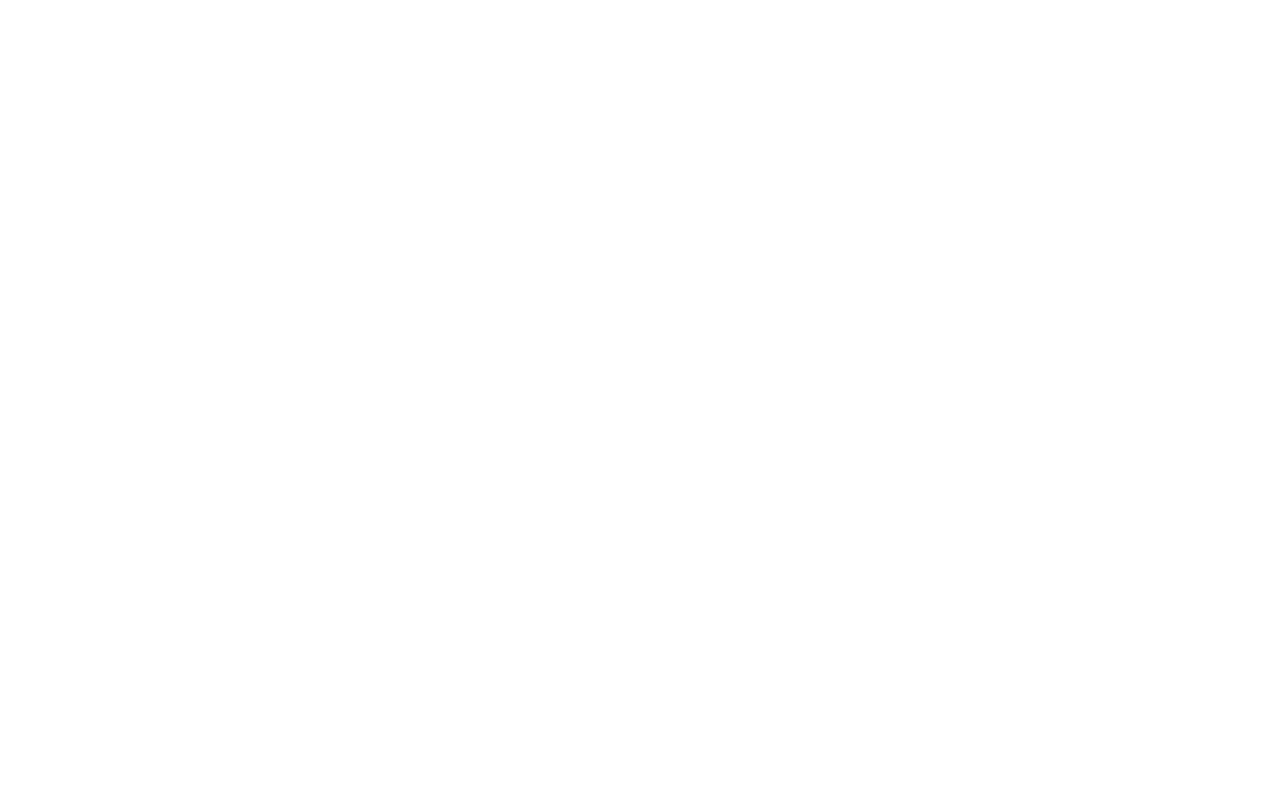
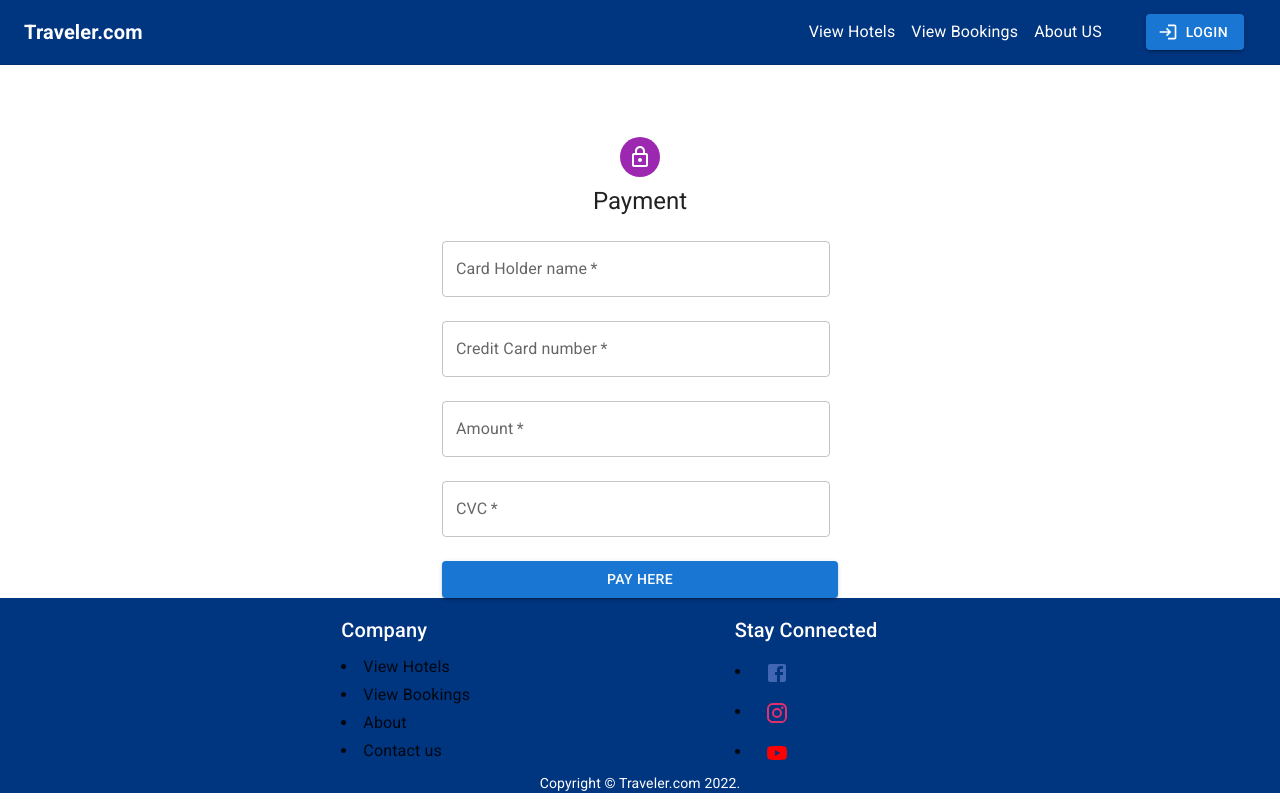
Before and after one commit to navod99/hotel-reservation-platform, a React (Create React App) app in the folder Frontend/: page /payment in a window 1280 px wide. Before the commit this address had no page. Built offline with nearby package versions, Linux system fonts and the light colour scheme.

Commit message:
Add payment ui

```diff
--- /dev/null
+++ b/Frontend/src/components/Customer/HotelView.js
@@ -0,0 +1,66 @@
+import React, { useState, useEffect } from 'react'
+import { useParams } from 'react-router-dom'
+import axios from 'axios'
+import Card from '@mui/material/Card';
+import CardContent from '@mui/material/CardContent';
+import CardMedia from '@mui/material/CardMedia';
+import Typography from '@mui/material/Typography';
+import { CardActionArea } from '@mui/material';
+import { Box } from '@mui/material';
+import Chip from '@mui/material/Chip';
+import Footer from '../Footer/Footer';
+import Header from '../Header/Header';
+
+
+const HotelView = () => {
+    let params = useParams()
+    const [hotelDetails, setHotelDetails] = useState("")
+
+    useEffect(() => {
+        function getHotels() {
+            console.log(params.id, "params")
+            axios.get(`http://localhost:5000/hotel/${params.id}`).then((res) => {
+                setHotelDetails(res.data);
+            }).catch((err) => {
+                alert(err.message);
+                console.log(err.message);
+            })
+        }
+        getHotels()
+    }, [])
+
+    return (
+        <Box >
+            <Header />
+            <Card
+                sx={{ height: '100%', display: 'flex', flexDirection: 'column' }}
+            >
+                <Card sx={{ maxWidth: 1400 ,marginTop:5,mx:4}}>
+                    <CardActionArea>
+                        <CardMedia
+                            component="img"
+                            image={`/uploads/${hotelDetails.image}`}
+                            alt="random"
+                            height="500"
+                        />
+                        <CardContent sx={{ flexGrow: 1 }}>
+                            <Typography textAlign={'center'} gutterBottom variant="h5" component="h2">
+                                {hotelDetails.hotelName}
+                            </Typography>
+                            <Chip label={`${hotelDetails.title} hotel`} />
+                            <Typography marginTop={1} marginLeft={1} variant="h6" >
+                                {hotelDetails.district}
+                            </Typography>
+                            <Typography marginTop={1} marginLeft={1} >
+                                {hotelDetails.description}
+                            </Typography>
+                        </CardContent>
+                    </CardActionArea>
+                </Card>
+            </Card>
+            <Footer/>
+        </Box>
+    )
+}
+
+export default HotelView
--- /dev/null
+++ b/Frontend/src/components/Customer/Payment.js
@@ -0,0 +1,108 @@
+import React, { useState } from 'react'
+import Footer from '../Footer/Footer'
+import Header from '../Header/Header'
+import Avatar from '@mui/material/Avatar';
+import Button from '@mui/material/Button';
+import CssBaseline from '@mui/material/CssBaseline';
+import TextField from '@mui/material/TextField';
+import FormControlLabel from '@mui/material/FormControlLabel';
+import Checkbox from '@mui/material/Checkbox';
+import Link from '@mui/material/Link';
+import Grid from '@mui/material/Grid';
+import Box from '@mui/material/Box';
+import LockOutlinedIcon from '@mui/icons-material/LockOutlined';
+import Typography from '@mui/material/Typography';
+import Container from '@mui/material/Container';
+import { createTheme, ThemeProvider } from '@mui/material/styles';
+import axios from 'axios'
+
+const Payment = () => {
+    const theme = createTheme();
+    const [name,setName] = useState()
+    const [cardNumber,setCardNumber] = useState()
+    const [amount,setAmount] = useState()
+    const[cvc,setCvc] = useState()
+
+    return (
+        <div>
+            <Header />
+            <ThemeProvider theme={theme}>
+                <Container component="main" maxWidth="xs">
+                    <CssBaseline />
+                    <Box
+                        sx={{
+                            marginTop: 8,
+                            display: 'flex',
+                            flexDirection: 'column',
+                            alignItems: 'center',
+                        }}
+                    >
+                        <Avatar sx={{ m: 1, bgcolor: 'secondary.main' }}>
+                            <LockOutlinedIcon />
+                        </Avatar>
+                        <Typography component="h1" variant="h5">
+                            Payment
+                        </Typography>
+                        <Box component="form" noValidate sx={{ mt: 3 }}>
+                            <Grid container spacing={2}>
+                            <Grid item xs={12}>
+                                    <TextField
+                                        required
+                                        fullWidth
+                                        id="name"
+                                        label="Card Holder name"
+                                        value={name}
+                                        onChange={(e) => setName(e.target.value)}
+                                    />
+                                </Grid>
+                                <Grid item xs={12}>
+                                    <TextField
+                                        required
+                                        fullWidth
+                                        id="cardNumber"
+                                        label="Credit Card number"
+                                        value={cardNumber}
+                                        onChange={(e) => setCardNumber(e.target.value)}
+                                    />
+                                </Grid>
+                                <Grid item xs={12}>
+                                    <TextField
+                                        required
+                                        fullWidth
+                                        id="amount"
+                                        label="Amount"
+                                        value={amount}
+                                        onChange={(e) => setAmount(e.target.value)}
+                                    />
+                                </Grid>
+                                <Grid item xs={12}>
+                                    <TextField
+                                        required
+                                        fullWidth
+                                        label="CVC"
+                                        type="password"
+                                        value={cvc}
+                                        onChange={(e) => setCvc(e.target.value)}
+                                        autoComplete="new-password"
+                                    />
+                                </Grid>
+                            </Grid>
+                            <Button
+                                type="submit"
+                                fullWidth
+                                variant="contained"
+                                // onClick={handleSignUp}
+                                sx={{ mt: 3, mb: 2 }}
+                            >
+                                Pay here
+                            </Button>
+                        </Box>
+                    </Box>
+                </Container>
+            </ThemeProvider>
+            <Footer />
+        </div>
+    )
+}
+
+export default Payment
--- a/Frontend/src/components/Customer/ViewHotels.js
+++ b/Frontend/src/components/Customer/ViewHotels.js
@@ -75,8 +75,12 @@
                     {hotel.description}
                   </Typography>
                 </CardContent>
-                <CardActions  style={{ display: "flex", justifyContent: "center" }}>
-                <Button size="small" variant="outlined" color='error'>View</Button>
+                <CardActions style={{ display: "flex", justifyContent: "center" }}>
+                  <Link to={`/hotelview/${hotel._id}`} style={{textDecoration:'none'}}>
+                    <Button size="small" variant="outlined" color='error'>
+                      View
+                    </Button>
+                  </Link>
                 </CardActions>
               </Card>
             </Grid>
--- a/Frontend/src/components/Header/Header.js
+++ b/Frontend/src/components/Header/Header.js
@@ -14,6 +14,10 @@
         navigate('/login')
     }
 
+    const handleLogo = () =>{
+        navigate('/')
+    }
+
     return (
             <AppBar
                 position="sticky"
@@ -21,7 +25,7 @@
                 sx={{ borderBottom: (theme) => `1px solid ${theme.palette.divider}`,background: '#003580'}}
             >
                 <Toolbar sx={{ flexWrap: 'wrap' }}>
-                    <Typography variant="h6" color="inherit" fontWeight={'bold'} noWrap sx={{ flexGrow: 1 }}>
+                    <Typography onClick={handleLogo} variant="h6" color="inherit" fontWeight={'bold'} noWrap sx={{ flexGrow: 1 }}>
                         Traveler.com
                     </Typography>
                     <nav>
--- a/Frontend/src/components/Routing.js
+++ b/Frontend/src/components/Routing.js
@@ -10,6 +10,8 @@
 import Login from './Login';
 import Signup from './Signup';
 import Dashboard from './SysAdmin/Dashboard';
+import HotelView from './Customer/HotelView';
+import Payment from './Customer/Payment';
 
 const Routing = () => {
 
@@ -22,6 +24,8 @@
                 <Route path='/admindashboard' exact element= {<Dashboard/>}/>
                 <Route path='/hoteladmindashboard' exact element= {<HotelAdminDashboard/>}/>
                 <Route path='/viewhotels' exact element={<ViewHotel/>}/>
+                <Route path='/hotelview/:id' exact element={<HotelView/>}/>
+                <Route path='/payment' exact element={<Payment/>}/>
             </Routes>
         </BrowserRouter>
     )
```
